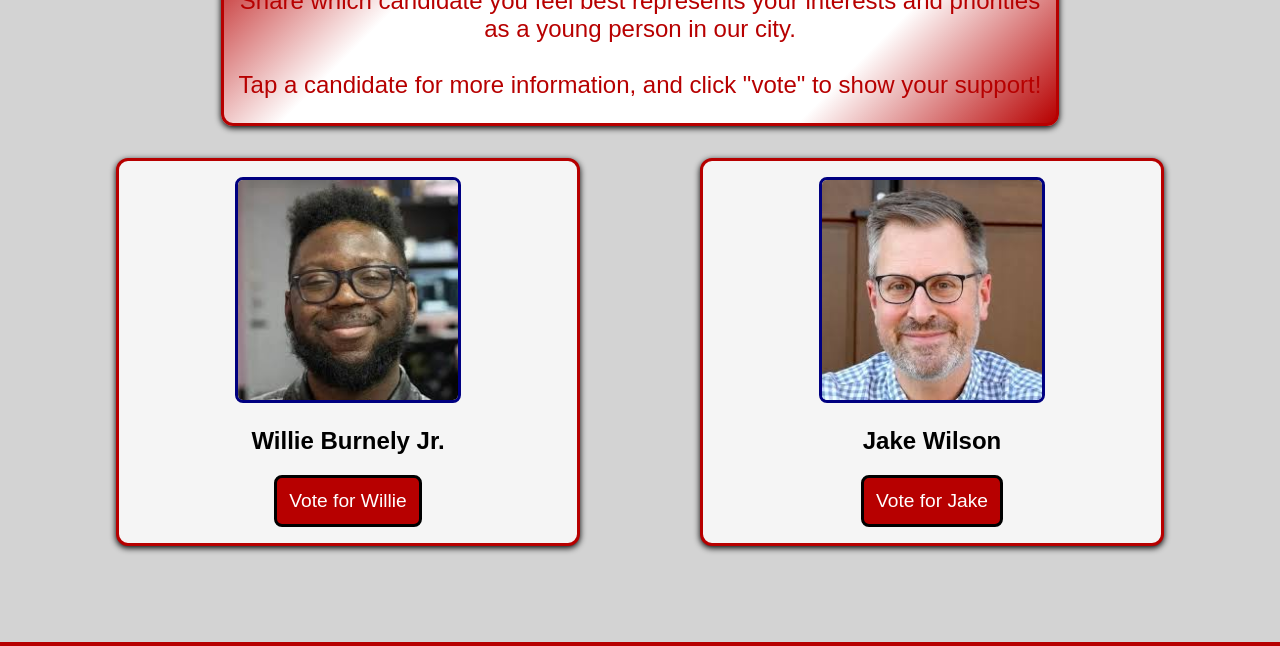
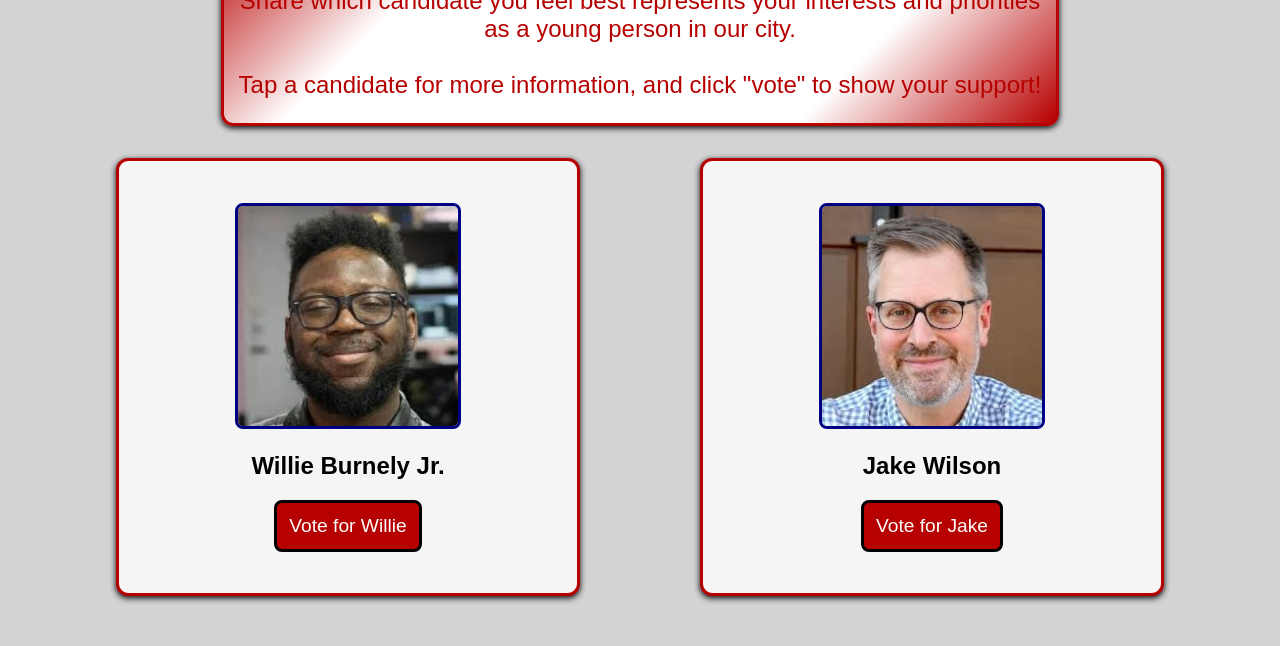
Before and after one commit to teen-empowerment/SYMF-Poll, a plain HTML site: page index.html in a window 1280 px wide. Shown: the part 98-744 px from the top of the page. Drawn offline with nearby package versions, Linux system fonts and the light colour scheme.

```diff
--- a/styles.css/style2.css
+++ b/styles.css/style2.css
@@ -57,6 +57,9 @@
     transition: 0.5s;
     position: relative;
     transform-style: preserve-3d;
+    height: 25rem;
+    display: flex;
+    align-items: center;
 }
 
 .candidate-front,
@@ -200,7 +203,7 @@
         max-width: 90%;
         margin: auto;
         /* perspective for 3D flip (applies to transformed children) */
-        padding-bottom: 5rem;
+        padding-bottom: 3rem;
         padding-top: 1rem;
         gap: 1rem;
     }
```
